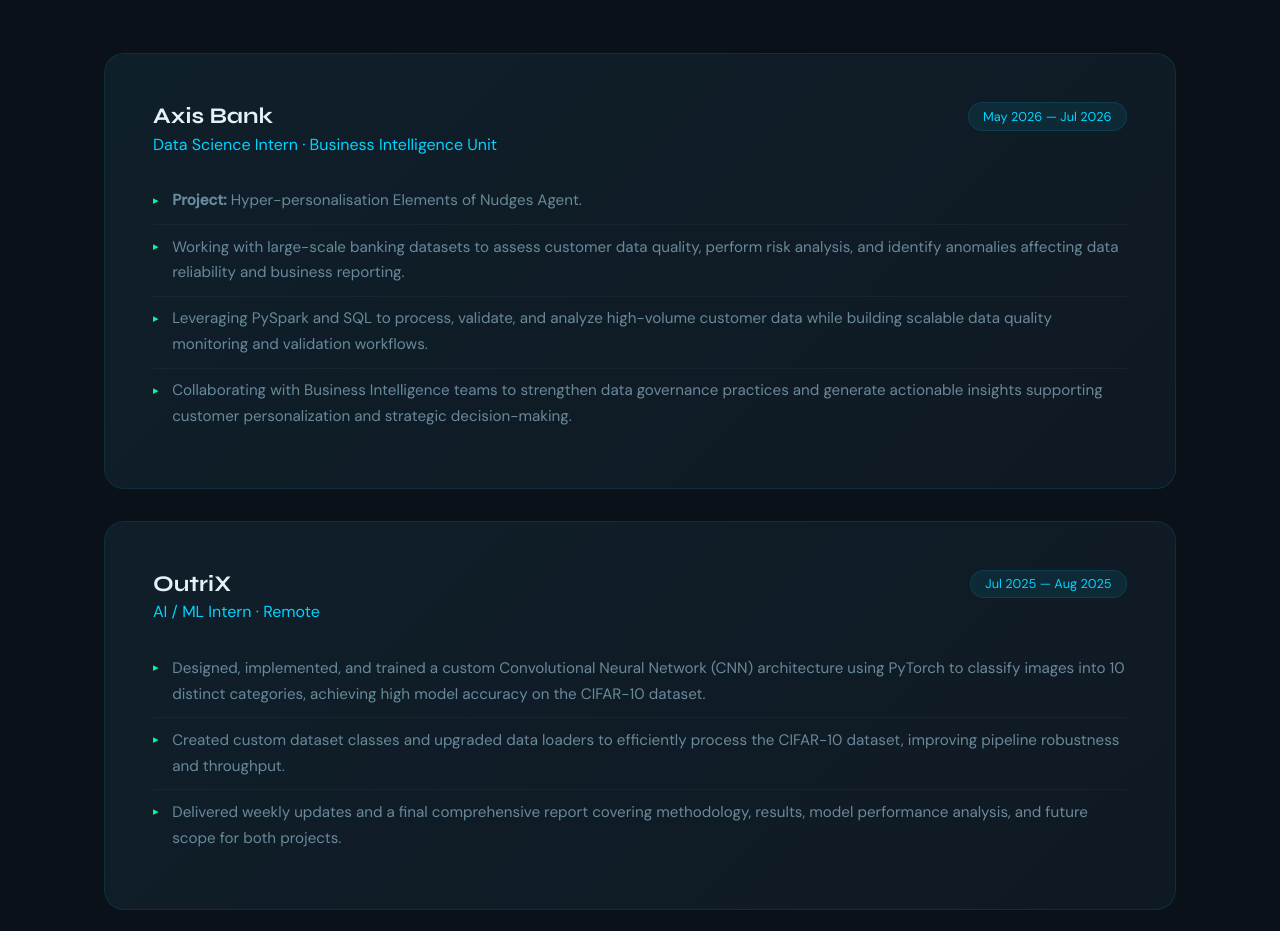
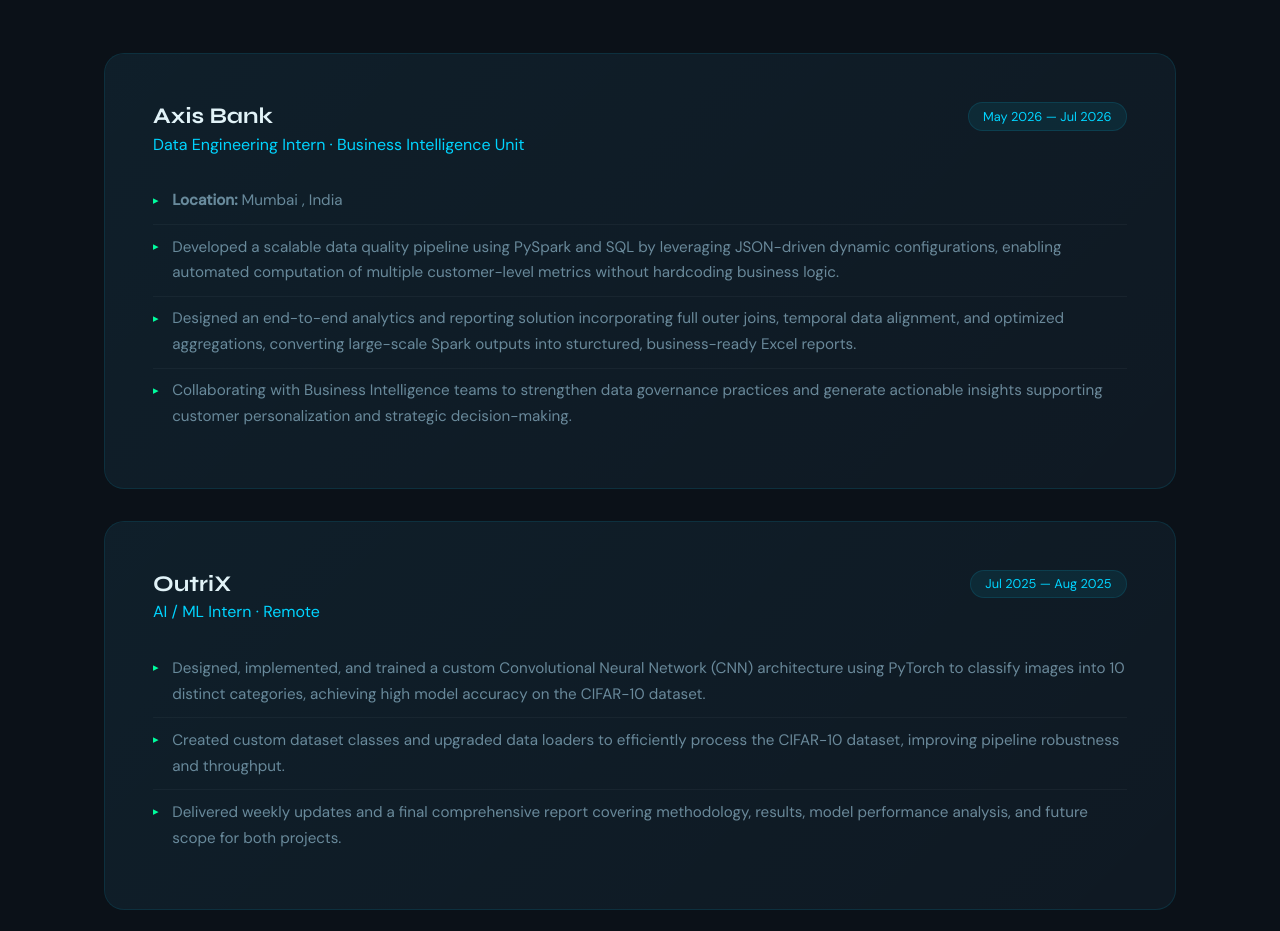
Before and after one commit to raghav-1411/raghav-1411.github.io, a plain HTML site: page index.html in a window 1280 px wide. Shown: the part 2963-3894 px from the top of the page. Drawn offline with Linux system fonts and the light colour scheme.

Commit message:
Update index.html

```diff
--- a/index.html
+++ b/index.html
@@ -158,15 +158,17 @@
   <div class="exp-header">
     <div>
       <div class="exp-company">Axis Bank</div>
-      <div class="exp-role">Data Science Intern · Business Intelligence Unit</div>
+      <div class="exp-role">Data Engineering Intern · Business Intelligence Unit</div>
     </div>
     <div class="exp-date">May 2026 — Jul 2026</div>
   </div>
 
   <ul class="exp-bullets">
-    <li><strong>Project:</strong> Hyper-personalisation Elements of Nudges Agent.</li>
-    <li>Working with large-scale banking datasets to assess customer data quality, perform risk analysis, and identify anomalies affecting data reliability and business reporting.</li>
-    <li>Leveraging PySpark and SQL to process, validate, and analyze high-volume customer data while building scalable data quality monitoring and validation workflows.</li>
+    <li><strong>Location:</strong> Mumbai , India</li>
+    <li>Developed a scalable data quality pipeline using PySpark and SQL by leveraging JSON-driven dynamic configurations, enabling
+automated computation of multiple customer-level metrics without hardcoding business logic.</li>
+    <li>Designed an end-to-end analytics and reporting solution incorporating full outer joins, temporal data alignment, and optimized
+aggregations, converting large-scale Spark outputs into sturctured, business-ready Excel reports.</li>
     <li>Collaborating with Business Intelligence teams to strengthen data governance practices and generate actionable insights supporting customer personalization and strategic decision-making.</li>
   </ul>
 </div>
```
